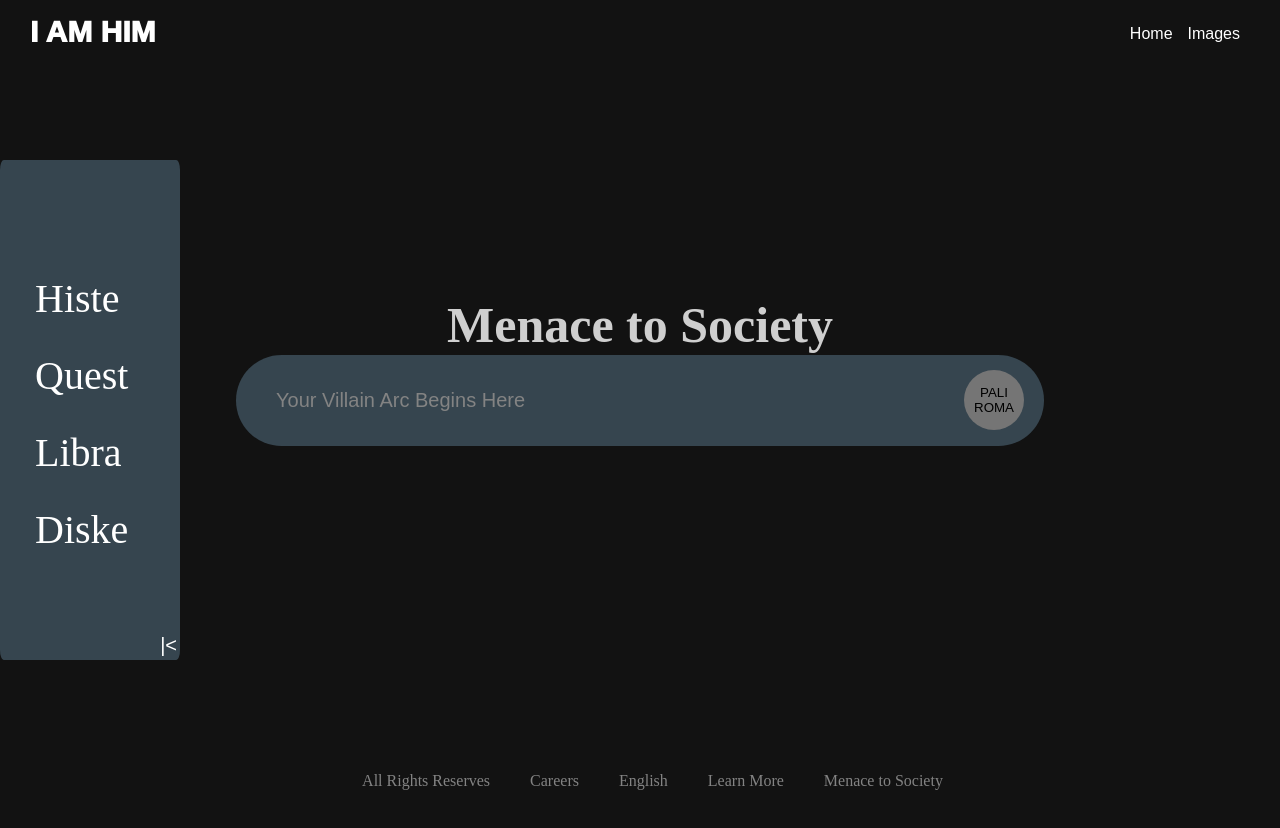
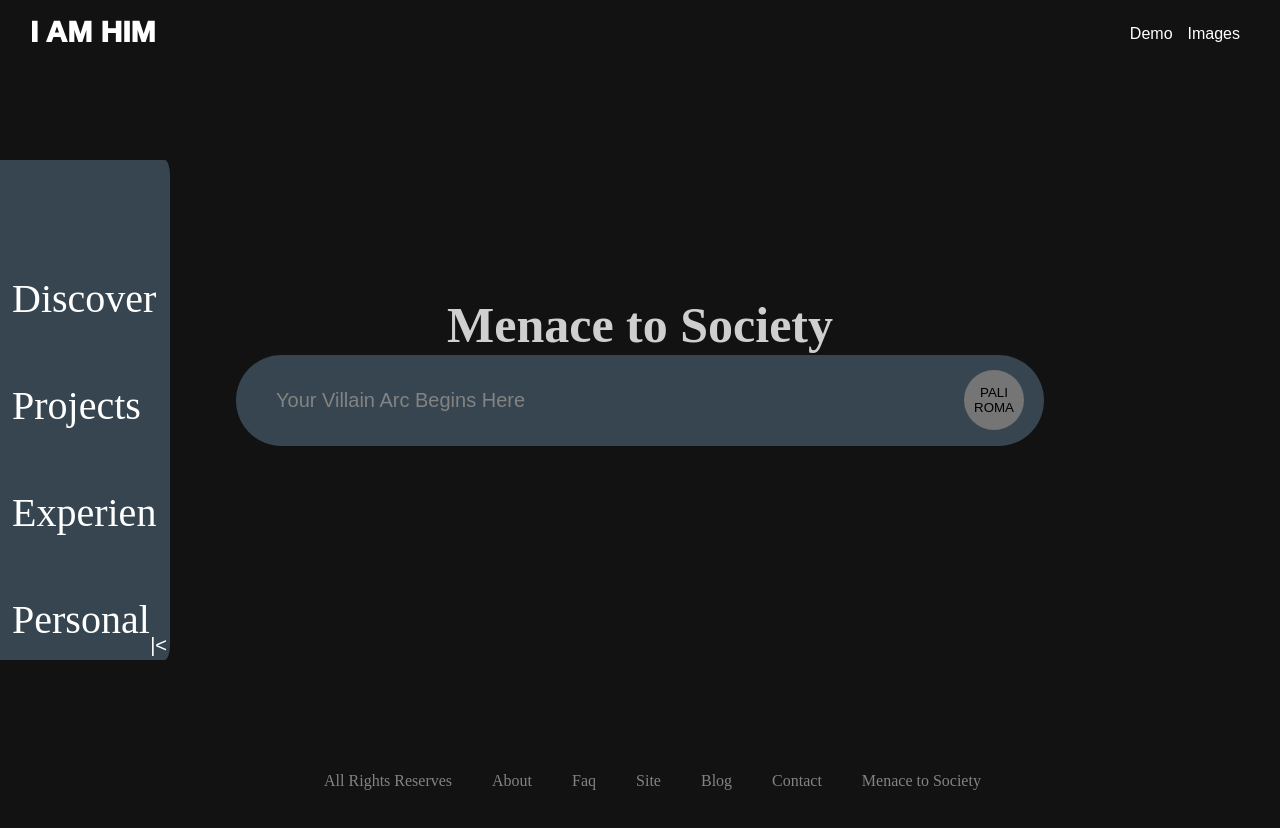
Before and after one commit to KD-kAnEsHi/PythongChatBot, a plain HTML site: page JS_CSS/main.html in a window 1280 px wide. Shown: the top 828 px of the page. Drawn offline with Linux system fonts and the light colour scheme.

Commit message:
what is this lol

```diff
--- a/JS_CSS/style.css
+++ b/JS_CSS/Search_style.css
@@ -54,9 +54,9 @@ body {
 /* Side Bar */
 #sidebar {
     position: fixed;
-    border-radius: 2%;
+    border-radius: 3%;
     top: 20%;
-    left: 0px;                 /* -160 Initially hidden to the left */
+    left: -10px;                 /* -160 Initially hidden to the left */
     width: 180px;
     height: 50%;
     background-color: #36454F;
@@ -67,7 +67,7 @@ body {
 }
 
 #sidebar div {
-    padding: 15px 35px;
+    padding: 15px 22px;
     text-decoration: none;
     color: white;
     display: flex;
--- a/JS_CSS/frontend.js
+++ b/JS_CSS/frontend.js
@@ -7,14 +7,16 @@ document.addEventListener("DOMContentLoaded", () => {
     clickSidarButton.addEventListener('click', () => {
         if(sideBarOpen == true)
         {
-            clickSidebar.style.left = "-160px";
+            clickSidebar.style.left = "-180px";
             clickSidarButton.textContent = ">|";
+            clickSidarButton.style.right = "-30px";
             clickSidarButton.style.background = "#121212";
             clickSidebar.style.backgroundColor = "#121212";
         }
         else
         {
-            clickSidebar.style.left = "0";
+            clickSidebar.style.left = "-10px";
+            clickSidarButton.style.right = "-7px";
             clickSidebar.style.backgroundColor = "#36454F";
             clickSidarButton.style.background = "transparent";
             clickSidarButton.textContent = "|<";
--- a/JS_CSS/index.html
+++ b/JS_CSS/main.html
@@ -5,7 +5,7 @@
         <title> You Laugh, You Drink </title>
         <h1 class="title-logo">I AM HIM</h1>
         <link rel="icon" type="image/x-icon" href="https://storage.googleapis.com/pod_public/1300/232670.jpg">
-        <link rel="stylesheet" href="style.CSS">
+        <link rel="stylesheet" href="Search_style.CSS">
         <script src="backend.js" defer></script>
         <script src="frontend.js" defer></script>
     </head>
@@ -15,10 +15,13 @@
 
         <!-- Sidebare of the page -->
         <div id="sidebar">
-            <div>Histe</div>
-            <div>Quest</div>
-            <div>Libra</div>
-            <div>Diske</div>
+            <div>Discover</div>
+            <div></div>
+            <div>Projects</div>
+            <div></div>
+            <div>Experien</div>
+            <div></div>
+            <div>Personal</div>
             <button id="sidebar-toggle">|<</button>
         </div>
 
@@ -26,7 +29,7 @@
 
         <!-- Menu -->
         <div id="menu">
-            <a href="#">Home</a>
+            <a href="#">Demo</a>
             <a href="#">Images</a>
             <!-- <a href="#">Profile</a> !-->
         </div>
@@ -45,11 +48,13 @@
         <!-- Footers Sections -->
         <div id="footer">
             <div class="line"> </div>
-            <a class = "buttom_link" target = "_blank" href = "https://www.perplexity.ai/">All Rights Reserves</a>
-            <a class = "buttom_link" target = "_blank" href = "https://www.perplexity.ai/">Careers</a>
-            <a class = "buttom_link" target = "_blank" href = "https://www.perplexity.ai/">English</a>
-            <a class = "buttom_link" target = "_blank" href = "https://www.perplexity.ai/">Learn More</a>
-            <a class = "buttom_link" target = "_blank" href = "https://www.perplexity.ai/">Menace to Society</a>
+            <a class = "buttom_link" href = "#">All Rights Reserves</a>
+            <a class = "buttom_link" target = "_blank" href = "https://www.perplexity.ai/">About</a>
+            <a class = "buttom_link" target = "_blank" href = "https://www.perplexity.ai/">Faq</a>
+            <a class = "buttom_link" href = "https://karlazangueportfolio.netlify.app/#">Site</a>
+            <a class = "buttom_link" target = "_blank" href = "https://www.perplexity.ai/">Blog</a>
+            <a class = "buttom_link" target = "_blank" href = "https://www.perplexity.ai/">Contact</a>
+            <a class = "buttom_link" href = "#">Menace to Society</a>
         </div>
     </body>
 
```
Also changed, not shown: JS_CSS/login.html (deleted, +0 -12 lines), JS_CSS/node.js (deleted), 1 other file.
